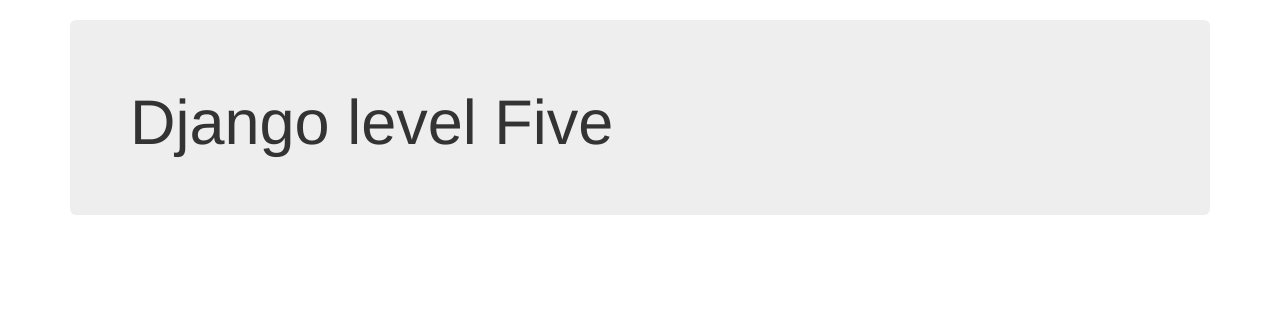
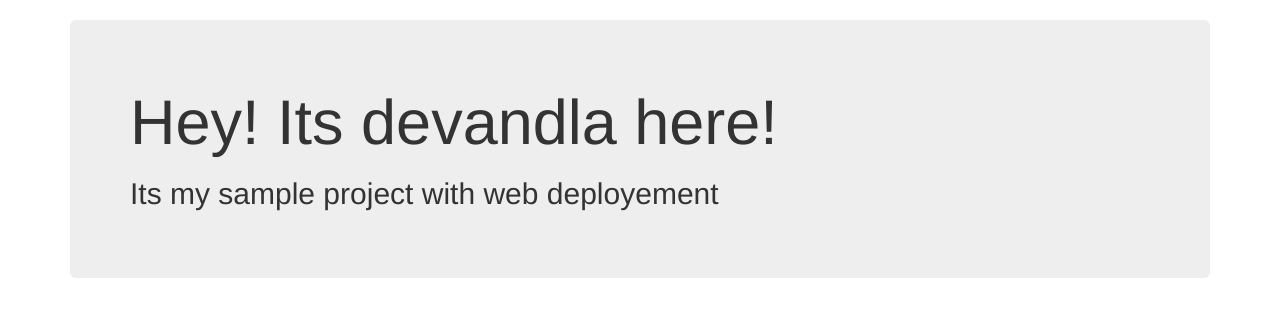
Before and after one commit to devandlabramham/django-deployment-example, a Django app: page / in a window 1280 px wide. Shown: the part 51-368 px from the top of the page. Run offline with Django 3.2, Linux system fonts and the light colour scheme; some libraries are stand-ins or nearby versions.

Commit message:
code changed for first time
added for the simple message!

```diff
--- a/leaning_users/templates/basic_app/index.html
+++ b/leaning_users/templates/basic_app/index.html
@@ -5,7 +5,8 @@
 {% block body_block %}
 
 <div class="jumbotron">
-  <h1>Django level Five</h1>
+  <h1>Hey! Its devandla here!</h1>
+  <h2> Its my sample project with web deployement <h2>
 </div>
 
 {% endblock %}
```
